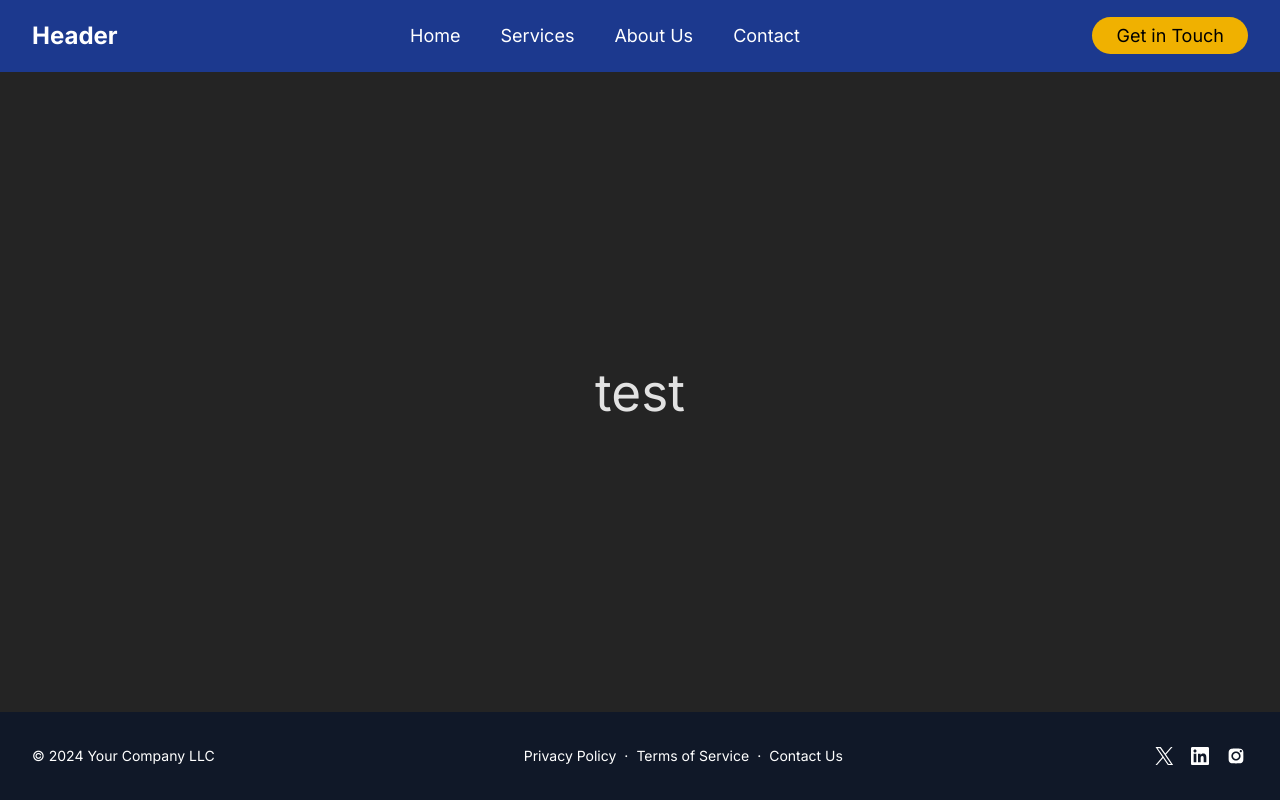
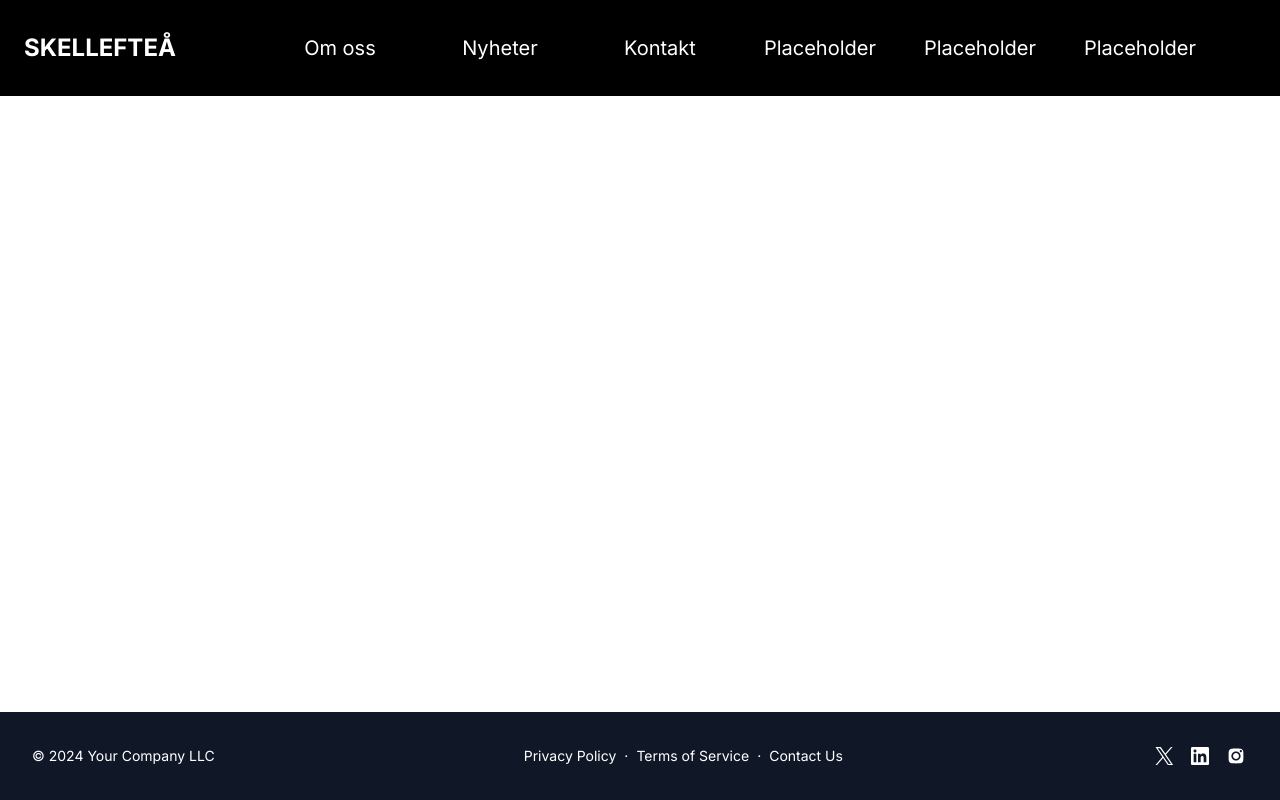
Before and after one commit to DavidTheMe/Bj-rnmamman-LIA, a React (Vite) app in the folder my-project/: page / in a window 1280 px wide. Built offline with nearby package versions, Linux system fonts and the light colour scheme.

Commit message:
Gjort header och ButtonBig

```diff
--- /dev/null
+++ b/my-project/src/components/ButtonBig.tsx
@@ -0,0 +1,18 @@
+type ButtonBigProps = {
+  buttonText: string;
+};
+
+function ButtonBig({ buttonText }: ButtonBigProps) {
+  return (
+    <>
+      <button
+        type="button"
+        className="text-white bg-black hover:bg-gray-800 text-xl text-center min-w-40 min-h-24"
+      >
+        {buttonText}
+      </button>
+    </>
+  );
+}
+
+export default ButtonBig;
--- a/my-project/src/components/Header.tsx
+++ b/my-project/src/components/Header.tsx
@@ -1,45 +1,25 @@
 import "../App.css";
+import "./NavButton";
+import NavButton from "./NavButton";
 
 function Header() {
   return (
     <>
-    <header className="bg-blue-900 text-white w-max min-w-full">
-        <div className="max-w-7xl mx-auto px-4 sm:px-6 lg:px-8 py-5">
-            <div className="flex items-center justify-between">
-                <div className="flex-shrink-0">
-                    <a href="#" className="text-2xl font-bold object-left">Header</a>
-                </div>
-
-                <nav className="hidden md:flex space-x-10 text-lg">
-                    <a href="#" className="hover:text-gray-300 transition-all">Home</a>
-                    <a href="#services" className="hover:text-gray-300 transition-all">Services</a>
-                    <a href="#about" className="hover:text-gray-300 transition-all">About Us</a>
-                    <a href="#contact" className="hover:text-gray-300 transition-all">Contact</a>
-                </nav>
-
-                <div className="hidden md:block">
-                    <a href="#contact" className="bg-yellow-500 hover:bg-yellow-400 text-black py-2 px-6 rounded-full text-lg transition-all">
-                        Get in Touch
-                    </a>
-                </div>
-
-                <div className="md:hidden flex items-center">
-                    <button id="menu-button" className="text-white focus:outline-none">
-                        <svg className="h-6 w-6" fill="none" stroke="currentColor" viewBox="0 0 24 24" xmlns="http://www.w3.org/2000/svg">
-                            <path stroke-linecap="round" stroke-linejoin="round" stroke-width="2" d="M4 6h16M4 12h16M4 18h16"></path>
-                        </svg>
-                    </button>
-                </div>
-            </div>
-
-            <div id="mobile-menu" className="md:hidden mt-5 hidden space-y-4">
-                <a href="#" className="block text-lg hover:text-gray-300 transition-all">Home</a>
-                <a href="#services" className="block text-lg hover:text-gray-300 transition-all">Services</a>
-                <a href="#about" className="block text-lg hover:text-gray-300 transition-all">About Us</a>
-                <a href="#contact" className="block text-lg hover:text-gray-300 transition-all">Contact</a>
+      <header className="bg-black text-white w-max min-w-full max-w-7xl mx-auto">
+        <div className="flex">
+          <a className="text-2xl font-bold text-center v-full min-v-full flex items-center justify-center  px-6">
+              SKELLEFTEÅ
+          </a>
+            <div className=" flex justify-center flex-grow">
+            <NavButton buttonText="Om oss" href="om-oss" />
+            <NavButton buttonText="Nyheter" href="nyheter" />
+            <NavButton buttonText="Kontakt" href="kontakt" />
+            <NavButton buttonText="Placeholder" href="Placeholder" />
+            <NavButton buttonText="Placeholder" href="Placeholder" />
+            <NavButton buttonText="Placeholder" href="Placeholder" />
             </div>
         </div>
-    </header>
+      </header>
     </>
   );
 }
--- /dev/null
+++ b/my-project/src/components/NavButton.tsx
@@ -0,0 +1,19 @@
+import ButtonBig from "./ButtonBig"
+
+type NavButtonProps = {
+  buttonText: string;
+  href: string;
+};
+
+
+function NavButton( {buttonText, href}: NavButtonProps) {
+  return (
+    <>
+    <a href={href}>
+      <ButtonBig buttonText={buttonText}/>
+    </a>
+    </>
+  );
+}
+
+export default NavButton;
--- a/my-project/src/index.css
+++ b/my-project/src/index.css
@@ -1,13 +1,13 @@
 
 
 :root {
-  font-family: inter, system-ui, Avenir, Helvetica, Arial, sans-serif;
+  font-family: inter, Arial, system-ui, Avenir, Helvetica, sans-serif;
   line-height: 1.5;
   font-weight: 400;
 
   color-scheme: light dark;
   color: rgba(255, 255, 255, 0.87);
-  background-color: #242424;
+  background-color: #ffffff;
 
   font-synthesis: none;
   text-rendering: optimizeLegibility;
```
